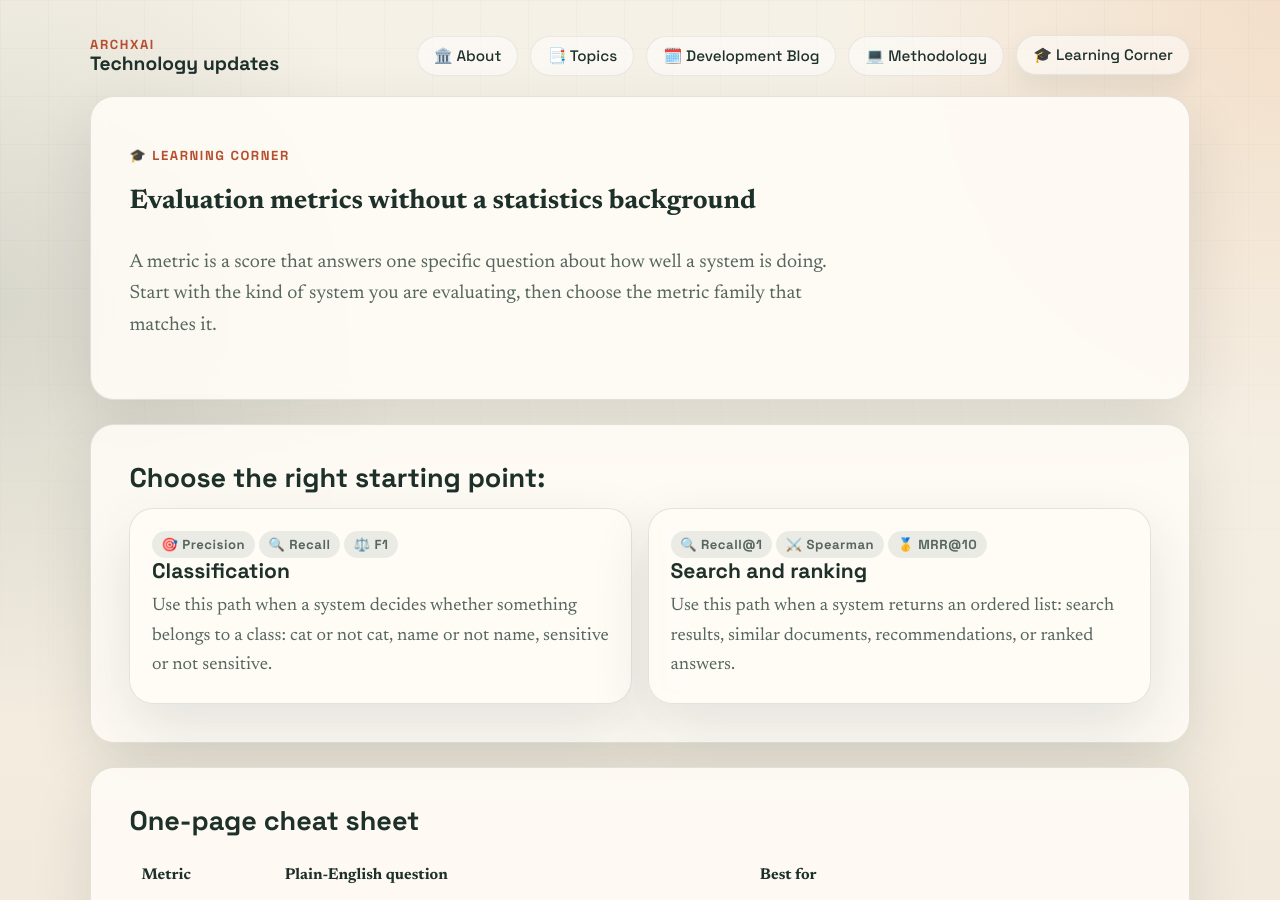
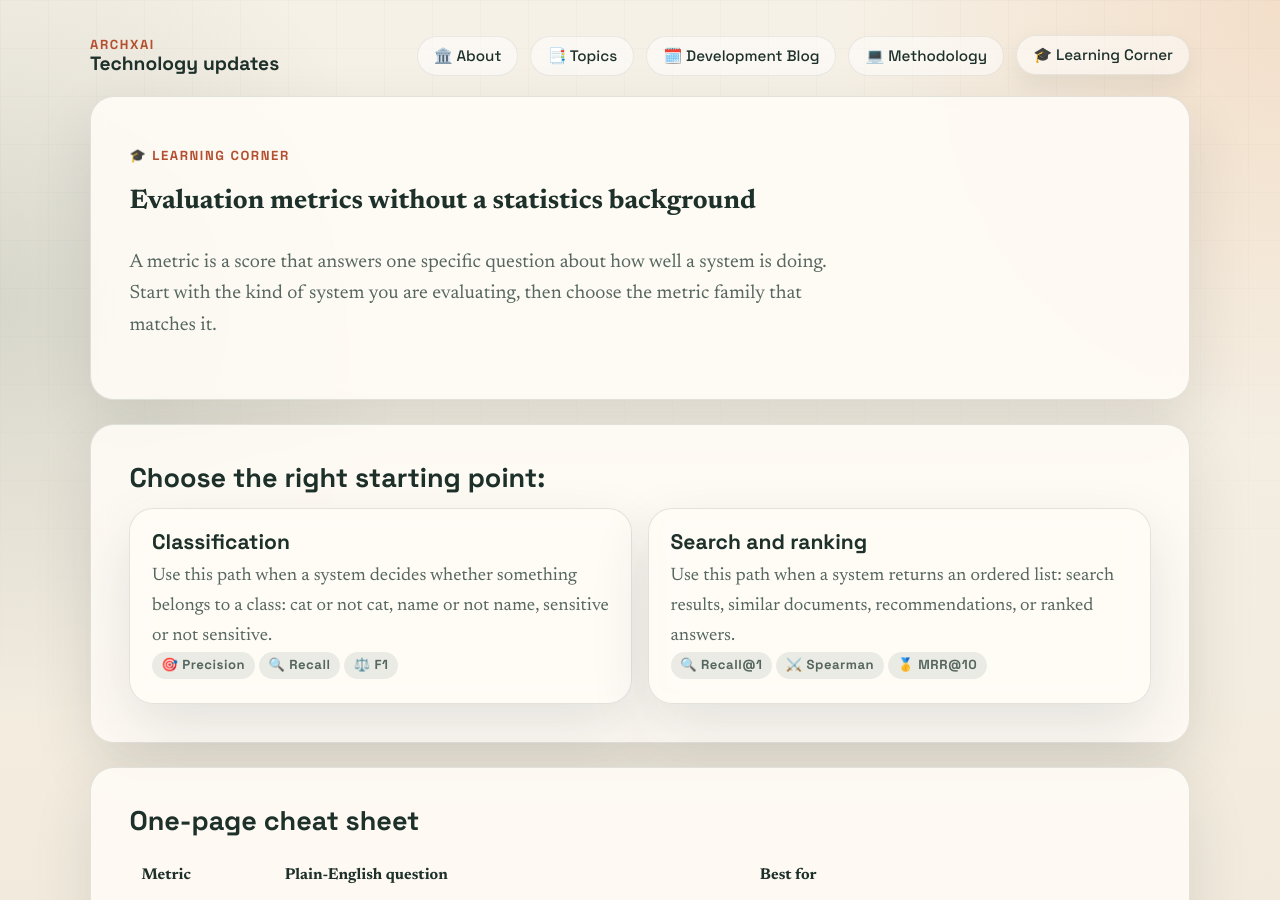
Before and after one commit to archxai/archxai.github.io, a Jekyll site: the page built from learning-corner.md, in a window 1280 px wide and 900 px high. Built offline with Jekyll 4.4.1, drawn with Linux system fonts in a browser that asks for light colours.

Commit message:
Reorder.md

```diff
--- a/learning-corner.md
+++ b/learning-corner.md
@@ -15,18 +15,18 @@ permalink: /learning-corner/
   <h2>Choose the right starting point:</h2>
   <div class="track-grid">
     <a class="track-card" href="{{ '/learning-corner/classification/' | relative_url }}">
+      <h3>Classification</h3>
+      <p>Use this path when a system decides whether something belongs to a class: cat or not cat, name or not name, sensitive or not sensitive.</p>
       <p class="chip">🎯 Precision</p>
       <p class="chip">🔍 Recall</p>
       <p class="chip">⚖️ F1</p>
-      <h3>Classification</h3>
-      <p>Use this path when a system decides whether something belongs to a class: cat or not cat, name or not name, sensitive or not sensitive.</p>
     </a>
     <a class="track-card" href="{{ '/learning-corner/ranking/' | relative_url }}">
+      <h3>Search and ranking</h3>
+      <p>Use this path when a system returns an ordered list: search results, similar documents, recommendations, or ranked answers.</p>
       <p class="chip">🔍 Recall@1</p>
       <p class="chip">⚔️ Spearman</p>
       <p class="chip">🥇 MRR@10</p>
-      <h3>Search and ranking</h3>
-      <p>Use this path when a system returns an ordered list: search results, similar documents, recommendations, or ranked answers.</p>
     </a>
   </div>
 </section>
```
